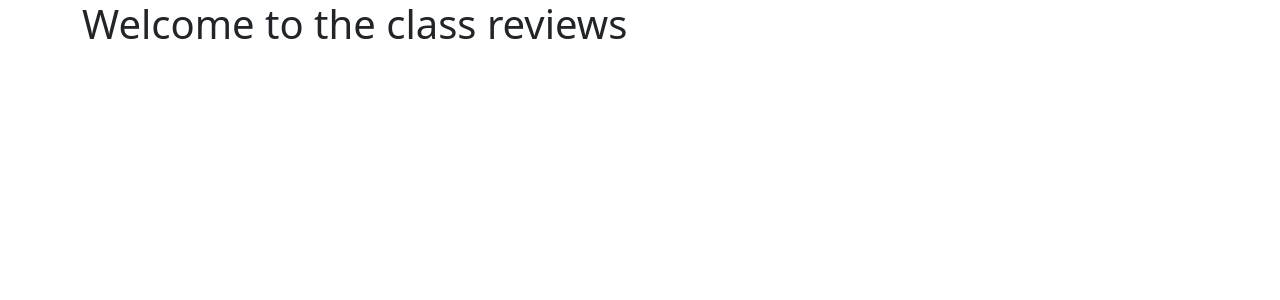
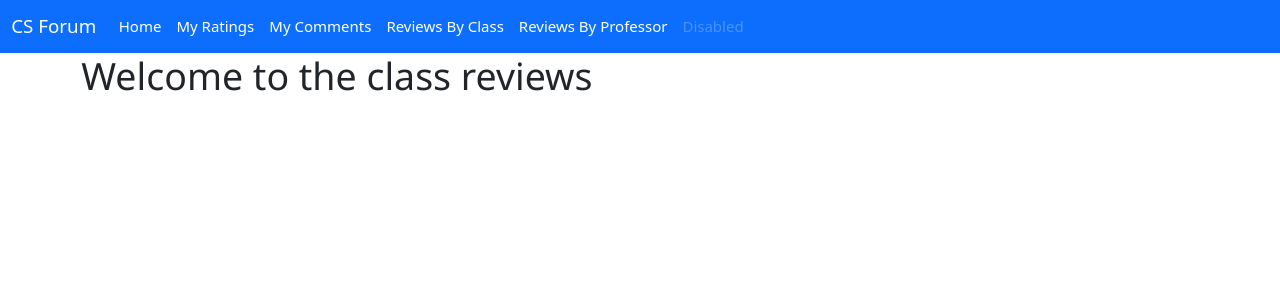
Before and after one commit to Skylarhaskiell/CS4750, a PHP site: page /viewclass.php in a window 1280 px wide. Shown: the top 300 px of the page. Run offline with PHP 8.4, Linux system fonts and the light colour scheme.

Commit message:
updated navbar

```diff
--- a/header.php
+++ b/header.php
@@ -17,20 +17,26 @@
 
     <nav class="navbar navbar-expand-lg navbar-dark bg-primary">
         <div class="container-fluid">
-          <a class="navbar-brand" href="index.html">Course Forum Dupe</a>
+          <a class="navbar-brand" href="index.php">CS Forum</a>
           <button class="navbar-toggler" type="button" data-bs-toggle="collapse" data-bs-target="#navbarNav" aria-controls="navbarNav" aria-expanded="false" aria-label="Toggle navigation">
             <span class="navbar-toggler-icon"></span>
           </button>
           <div class="collapse navbar-collapse" id="navbarNav">
             <ul class="navbar-nav">
               <li class="nav-item">
-                <a class="nav-link active" aria-current="page" href="index.html">Home</a>
+                <a class="nav-link active" aria-current="page" href="index.php">Home</a>
               </li>
               <li class="nav-item">
-                <a class="nav-link active" href="rating_simpleform.php">Ratings</a>
+                <a class="nav-link active" href="rating_simpleform.php">My Ratings</a>
               </li>
               <li class="nav-item">
-                <a class="nav-link active" href="simpleform.php">Comments</a>
+                <a class="nav-link active" href="simpleform.php">My Comments</a>
+              </li>
+              <li class="nav-item">
+                <a class="nav-link active" href="viewclass.php">Reviews By Class</a>
+              </li>
+              <li class="nav-item">
+                <a class="nav-link active" href="viewprofessor.php">Reviews By Professor</a>
               </li>
               <li class="nav-item">
                 <a class="nav-link disabled" href="#" tabindex="-1" aria-disabled="true">Disabled</a>
--- a/index.html
+++ b/index.php
@@ -1,3 +1,4 @@
+<?php include 'header.php';?>
 <!-- 1. create HTML5 doctype -->
 <!DOCTYPE html>
 <html>
@@ -46,6 +47,7 @@
 </head>
 
 <body>
+
 <div class="container" >
   <h1 class = 'header'>Welcome to the Course Rating Page</h1>
 
--- a/viewclass.php
+++ b/viewclass.php
@@ -1,3 +1,5 @@
+<?php include 'header.php';
+?>
 <!DOCTYPE html>
 <html>
 <head>
--- a/viewprofessor.php
+++ b/viewprofessor.php
@@ -1,3 +1,6 @@
+<?php include 'header.php';
+?>
+
 <!DOCTYPE html>
 <html>
 <head>
```
